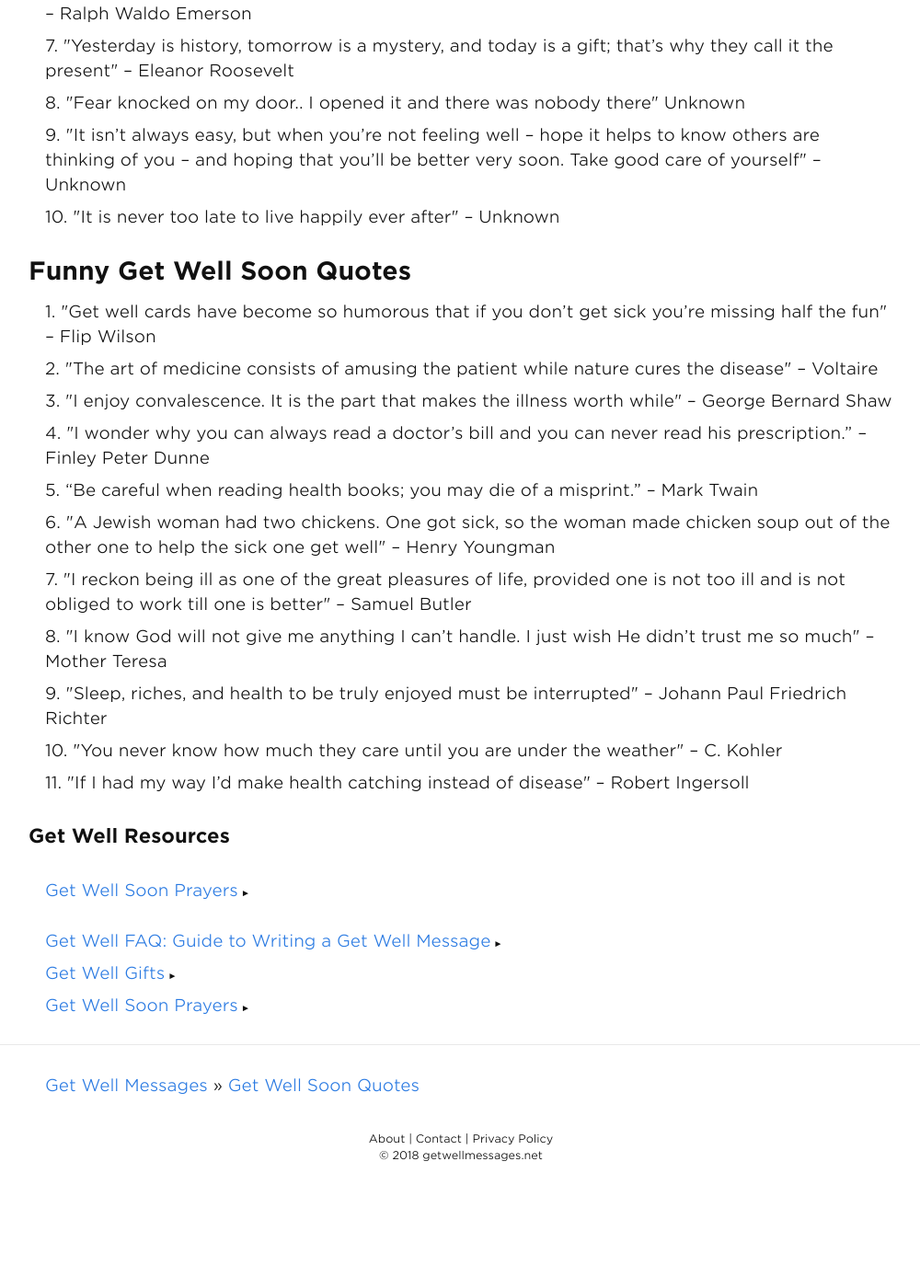
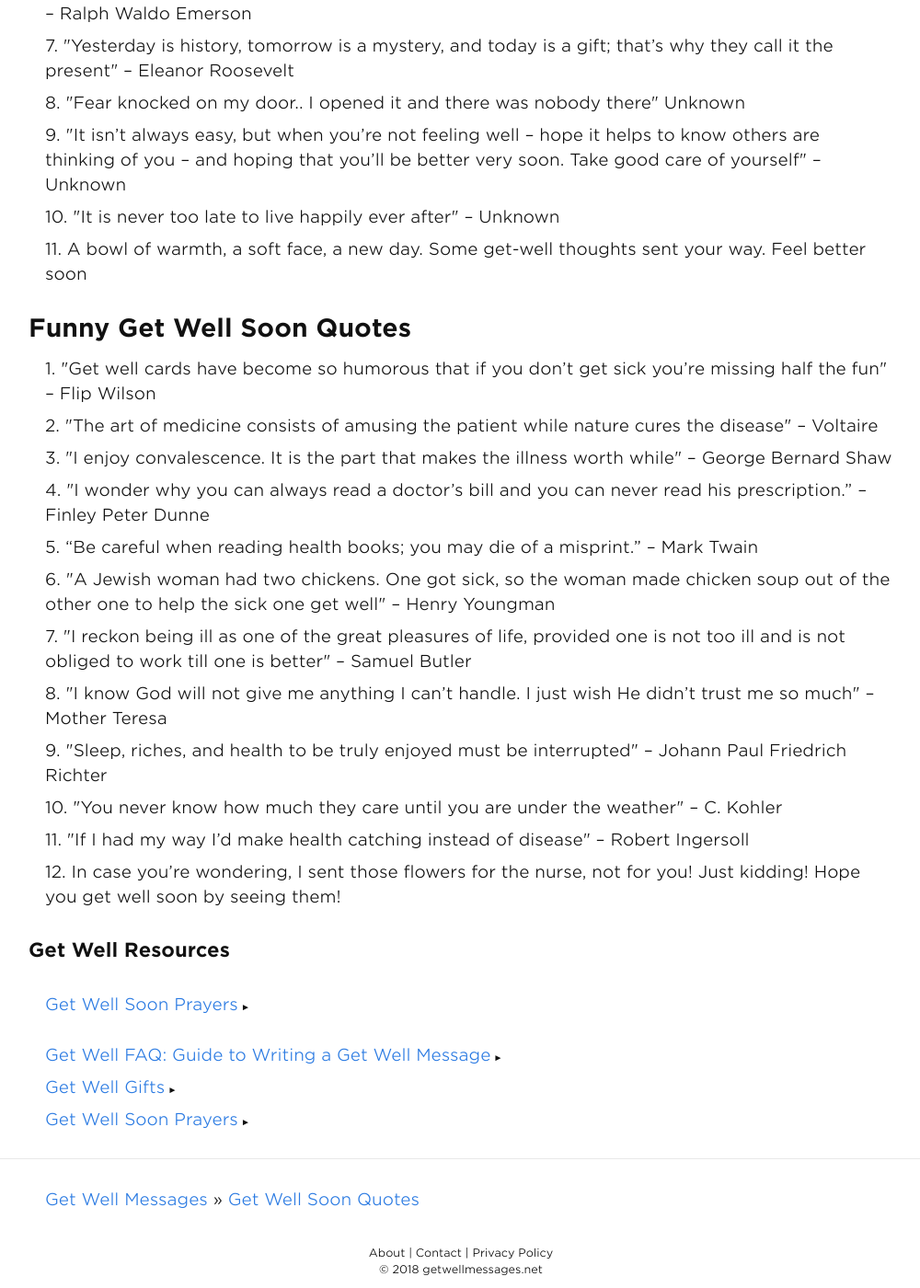
Before and after one commit to andyml123/andyml123.github.io, a Jekyll site: the page built from get-well-soon-quotes.md, in a window 1280 px wide and 1400 px high, scrolled down 1156 px. Shown: the whole window at 92% size, without its empty margins (139-1139 px from the left). Built offline with Jekyll 4.4.1, drawn with Linux system fonts in a browser that asks for light colours; before the commit the page ends 2470 px from its top, so only the background shows below that.

Commit message:
Update get-well-soon-quotes.md

```diff
--- a/get-well-soon-quotes.md
+++ b/get-well-soon-quotes.md
@@ -47,6 +47,7 @@ category: messages
 <li>"Fear knocked on my door.. I opened it and there was nobody there" Unknown</li>
 <li>"It isn’t always easy, but when you’re not feeling well – hope it helps to know others are thinking of you – and hoping that you’ll be better very soon. Take good care of yourself" –Unknown</li>
 <li>"It is never too late to live happily ever after" – Unknown</li>
+<li>A bowl of warmth, a soft face, a new day. Some get-well thoughts sent your way. Feel better soon</li>
 </ol>
 
 <h2>Funny Get Well Soon Quotes</h2>
@@ -66,4 +67,5 @@ Johann Paul Friedrich Richter</li>
 <li>"You never know how much they care until you are under the weather" – C. Kohler</li>
 <li>"If I had my way I’d make health catching instead of disease" –
 Robert Ingersoll</li>
+<li>In case you’re wondering, I sent those flowers for the nurse, not for you! Just kidding! Hope you get well soon by seeing them!</li>
 </ol>
```
